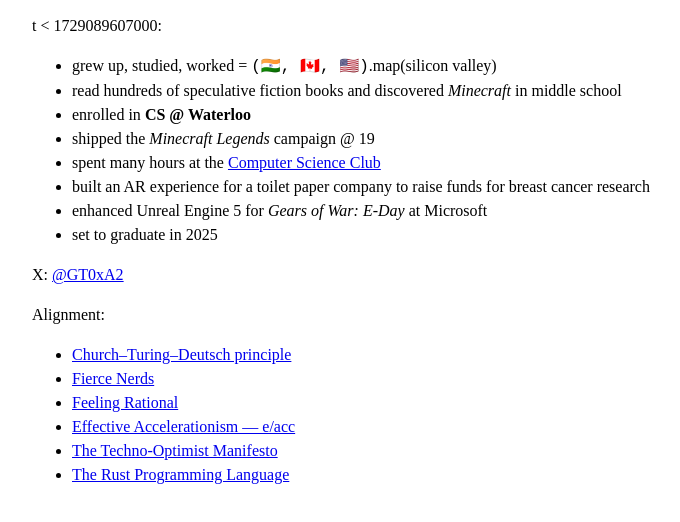
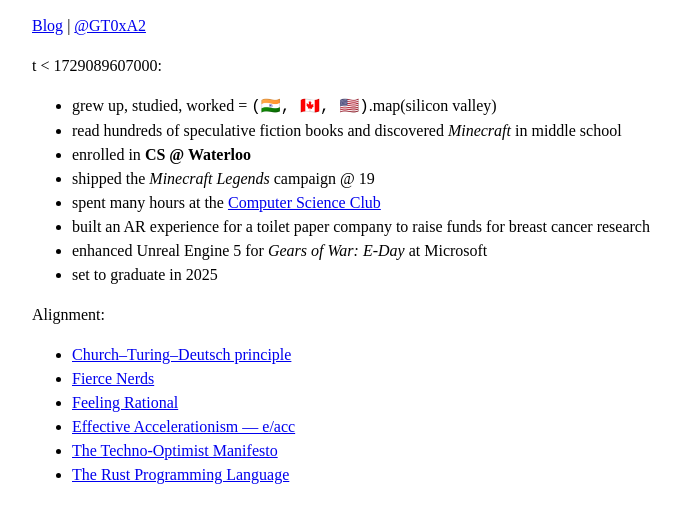
Before and after one commit to GauravTalreja/perfect-gt162-site, a plain HTML site: page index.html in a window 1280 px wide. Shown: the part 80-602 px from the top of the page, without its empty margins (283-963 px from the left). Drawn offline with Linux system fonts and the light colour scheme; a web font is replaced by a local one.

Commit message:
blog link

```diff
--- a/index.html
+++ b/index.html
@@ -48,6 +48,8 @@
 <body>
     <h1 style="display:inline;">g ⊢</h1>
     <p style="display:inline;"> | GT</p>
+
+    <p><a href="https://www.gt162.com/">Blog</a> | <a href="https://x.com/gt0xa2/">@GT0xA2</a></p>
     <p></p>
     t < <script>
         document.write(Date.now() + ":");
@@ -80,8 +82,6 @@
                 set to graduate in 2025
             </li>
         </ul>
-
-        <p>X: <a href="https://x.com/gt0xa2/">@GT0xA2</a></p>
 
         <p>Alignment:</p>
         <ul>
```
